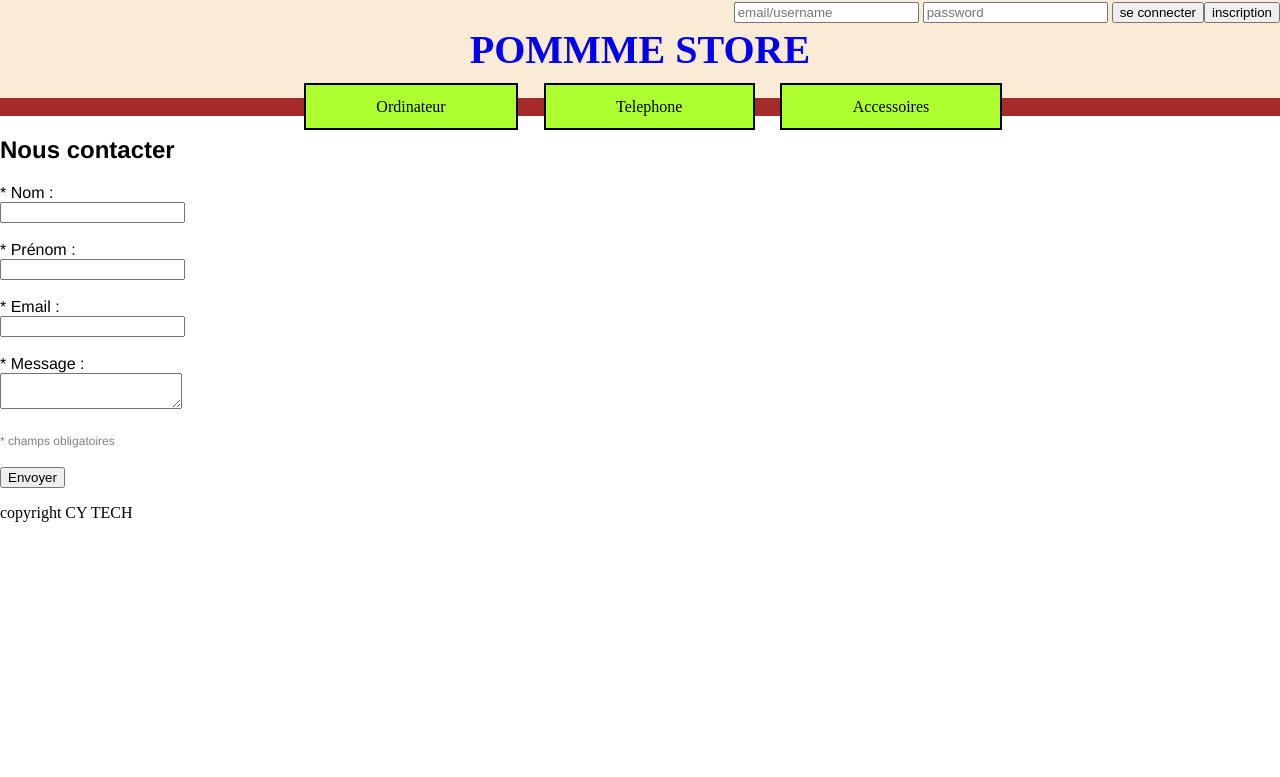
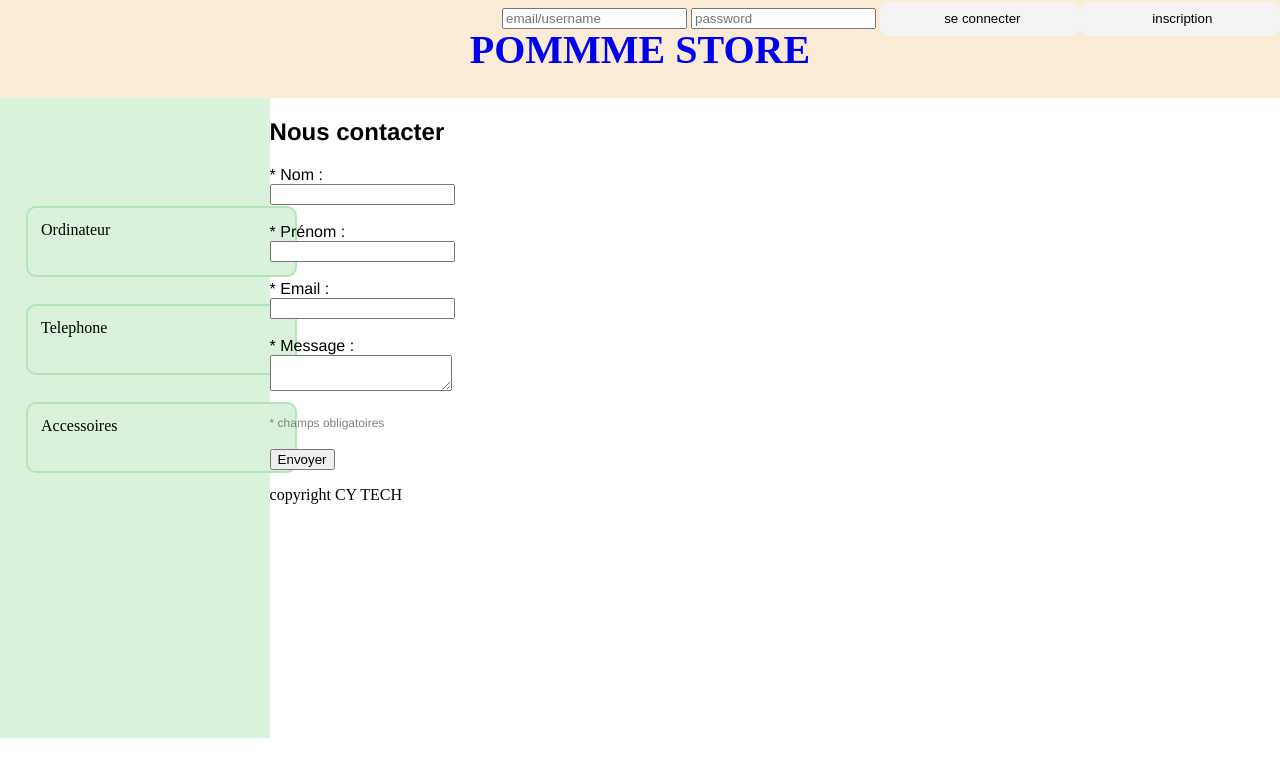
Before and after one commit to Tytyaz2/web-ING1, a PHP site: page / in a window 1280 px wide. Shown: the top 777 px of the page. Run offline with PHP 8.4, Linux system fonts and the light colour scheme; data comes from the database, SQL or seed files in the repository.

Commit message:
menu sur le coté pas fini

```diff
--- a/CSS/form_connexion.css
+++ b/CSS/form_connexion.css
@@ -9,3 +9,43 @@
     float: right;
     margin-top: -2vh;
 }
+#submit_connexion {
+    border: 2px solid transparent;
+    width: 15em;
+    height: 2.5em;
+    padding-left: 0.8em;
+    outline: none;
+    overflow: hidden;
+    background-color: #F3F3F3;
+    border-radius: 10px;
+    transition: all 0.5s;
+}
+
+
+#submit_connexion:hover,
+#submit_connexion:focus {
+    border: 2px solid #4A9DEC;
+    box-shadow: 0px 0px 0px 7px rgb(74, 157, 236, 20%);
+    background-color: white;
+}
+
+
+#submit_inscription {
+    border: 2px solid transparent;
+    width: 15em;
+    height: 2.5em;
+    padding-left: 0.8em;
+    outline: none;
+    overflow: hidden;
+    background-color: #F3F3F3;
+    border-radius: 10px;
+    transition: all 0.5s;
+}
+
+
+#submit_inscription:hover,
+#submit_inscription:focus {
+    border: 2px solid #4A9DEC;
+    box-shadow: 0px 0px 0px 7px rgb(74, 157, 236, 20%);
+    background-color: white;
+}
--- a/CSS/menu.css
+++ b/CSS/menu.css
@@ -1,16 +1,84 @@
+
 #menu {
-    text-align: center;
-    background: brown;
+    background: rgb(218,242,220);
+    float :left;
+    height: 80vh;
+}
+
+.bouton_menu{
+
+    display: block;
+
 }
 
 #menu a {
+    padding: 5%;
     text-decoration: none;
     color: #000000;
-    padding-left:5.5% ;
-    padding-right: 5.5%;
-    background: greenyellow;
-    padding-bottom: 1%;
-    padding-top: 1%;
+
     margin-left: 2vw;
-    border: 2px solid black;
+    border: 2px solid rgb(	180, 229, 184);
 }
+
+#Telephone {
+    margin-top: 10%;
+    border: 2px solid transparent;
+    width: 15em;
+    height: 2.5em;
+    padding-left: 0.8em;
+    outline: none;
+    overflow: hidden;
+    background-color: rgb(218,242,220);
+    border-radius: 10px;
+    transition: all 0.5s;
+}
+
+
+#Telephone:hover,
+#Telephone:focus {
+    border: 2px solid rgb(	180, 229, 184);
+    box-shadow: 0px 0px 0px 7px rgb(218,242,220, 50%);
+    background-color: white;
+}
+
+#Ordinateur {
+    margin-top: 40%;
+    border: 2px solid transparent;
+    width: 15em;
+    height: 2.5em;
+    padding-left: 0.8em;
+    outline: none;
+    overflow: hidden;
+    background-color: rgb(218,242,220);
+    border-radius: 10px;
+    transition: all 0.5s;
+}
+
+
+#Ordinateur:hover,
+#Ordinateur:focus {
+    border: 2px solid rgb(	180, 229, 184);
+    box-shadow: 0px 0px 0px 7px rgb(218,242,220, 50%);
+    background-color: white;
+}
+
+#Accessoires {
+    margin-top: 10%;
+    border: 2px solid transparent;
+    width: 15em;
+    height: 2.5em;
+    padding-left: 0.8em;
+    outline: none;
+    overflow: hidden;
+    background-color: rgb(218,242,220);
+    border-radius: 10px;
+    transition: all 0.5s;
+}
+
+
+#Accessoires:hover,
+#Accessoires:focus {
+    border: 2px solid rgb(	180, 229, 184);
+    box-shadow: 0px 0px 0px 7px rgb(218,242,220, 50%);
+    background-color: white;
+}
--- a/CSS/validation_contact.css
+++ b/CSS/validation_contact.css
@@ -1,3 +1,4 @@
+
 .invalid {
     border: 1px solid red;
 }
--- a/PHP/form_connexion.inc.php
+++ b/PHP/form_connexion.inc.php
@@ -6,6 +6,6 @@
                 <input type="submit" id="submit_connexion" value="se connecter">
             </form>
             <form method="post" action="page_inscription.php">
-                <input type="submit" id="submit_inscription" value="inscription" >
+                <input type="submit" id="submit_inscription" value="inscription" placeholder="text">
             </form>
 </div>
--- a/PHP/menu.inc.php
+++ b/PHP/menu.inc.php
@@ -23,7 +23,7 @@
             foreach ($types as $type) {
                 $nomType = $type['type']; // Assurez-vous que la clé correspond au nom de votre colonne dans la base de données
                 // Créer un lien pour chaque type
-                echo "<a id='$nomType' href='index.php?type=" . urlencode($nomType) . "'>" . htmlspecialchars($nomType) . "</a>";
+                echo "<a class ='bouton_menu' id='$nomType' href='index.php?type=" . urlencode($nomType) . "'>" . htmlspecialchars($nomType) . "</a>";
             }
         } else {
             echo "Aucun type trouvé.";
```
